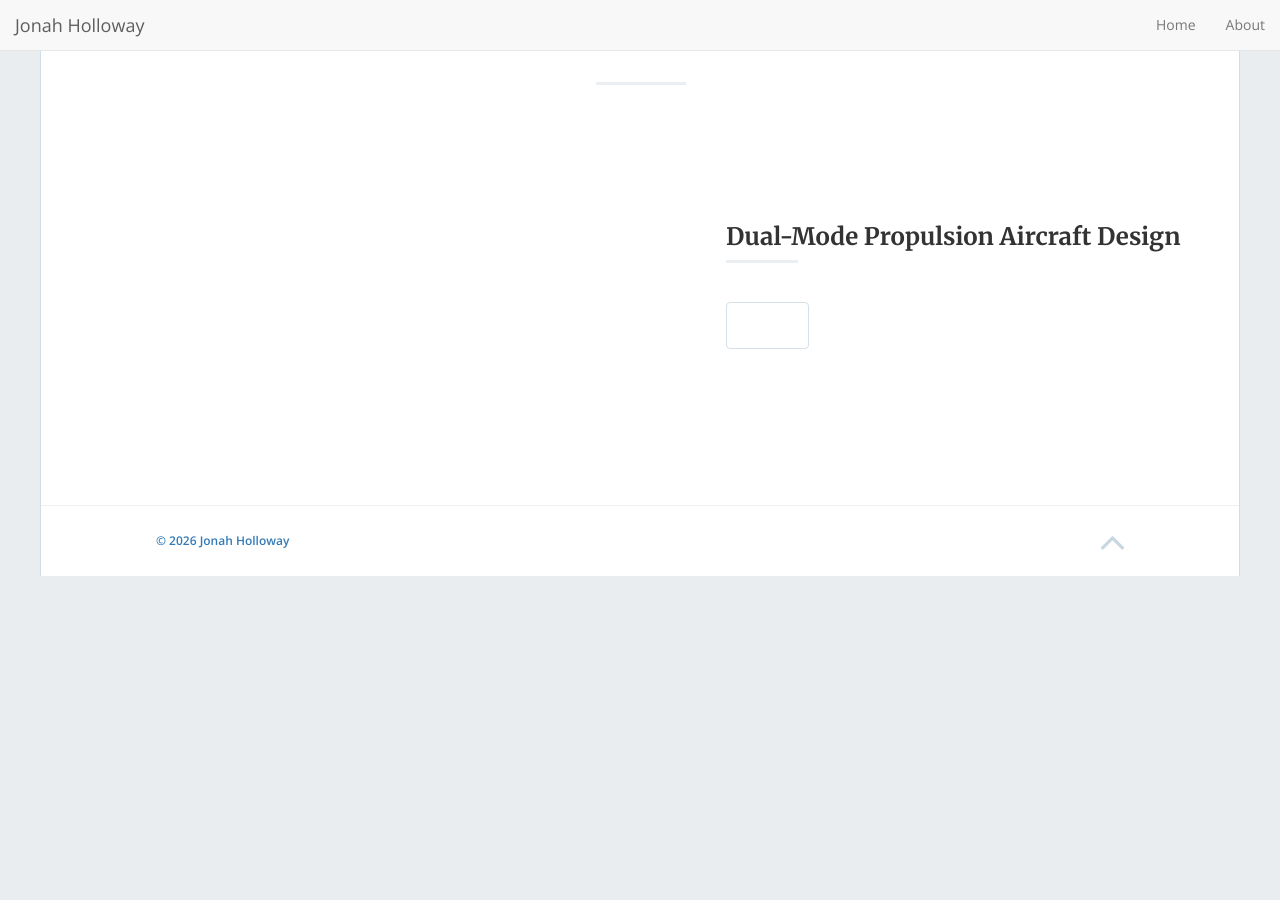
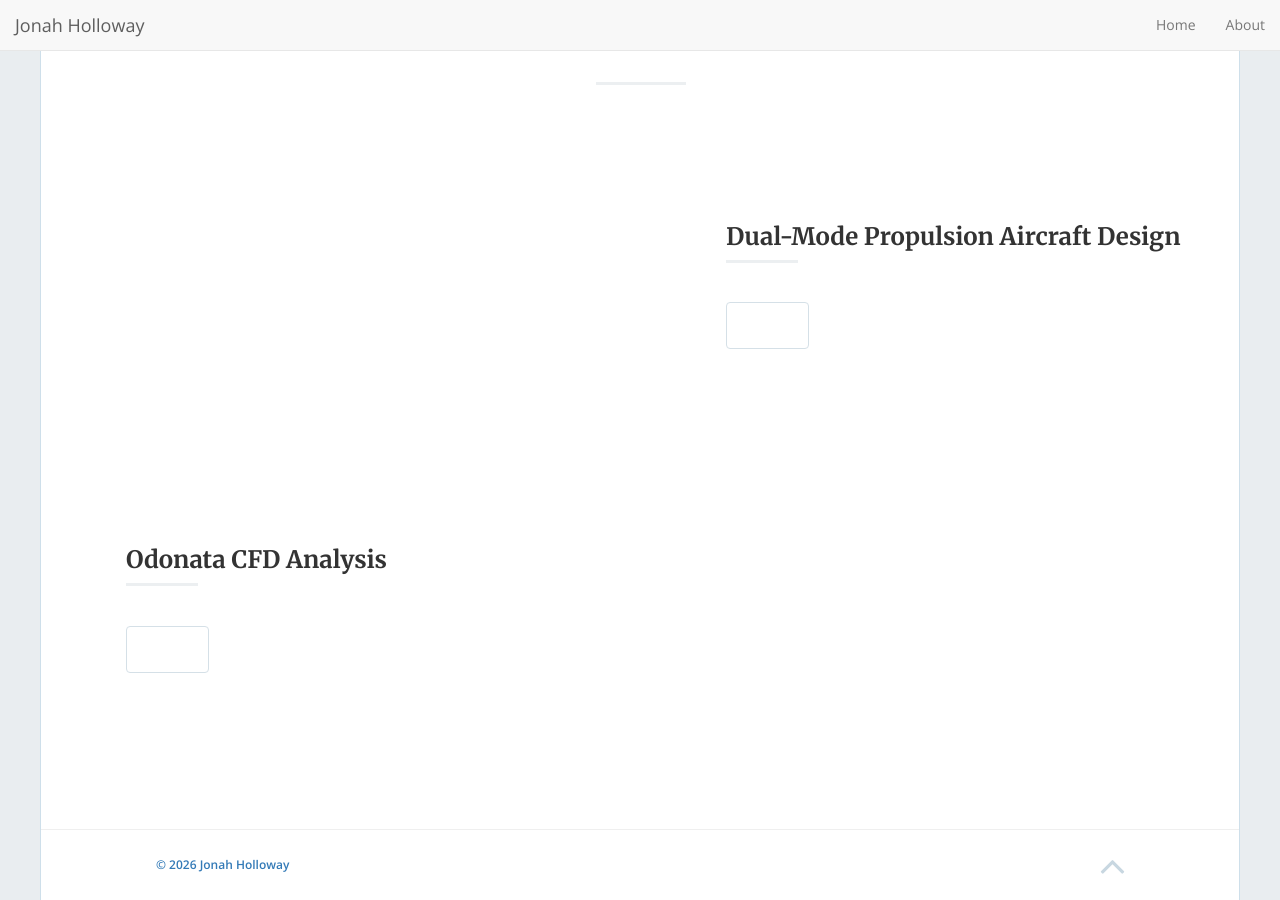
Before and after one commit to jonahholloway/jonahholloway.github.io, a Jekyll site: the page built from index.html, in a window 1280 px wide and 900 px high, scrolled down 776 px. Built offline with Jekyll 4.4.1, drawn with Linux system fonts in a browser that asks for light colours; nearby versions of some CDN libraries; the list of posts is cut into pages by our own code; before the commit the page ends 1352 px from its top, so only the background shows below that.

Commit message:
Use site.posts in home layout

```diff
--- a/_layouts/home.html
+++ b/_layouts/home.html
@@ -15,15 +15,13 @@
             {% endif %}
 
             <div class="break"></div>
-	    {% for post in paginator.posts %}
+	    {% for post in site.posts %}
               <div class="wow fadeIn">
-              {% if post.position == "left" %}
-                {% include content-left.html %}
-              {% endif %}
-
-              {% if post.position == "right" %}
-                {% include content-right.html %}
-              {% endif %}
+		{% if post.position == "right" %}
+		  {% include content-right.html %}
+		{% else %}
+		  {% include content-left.html %}
+		{% endif %}
               </div>
             {% endfor %}
 
```
